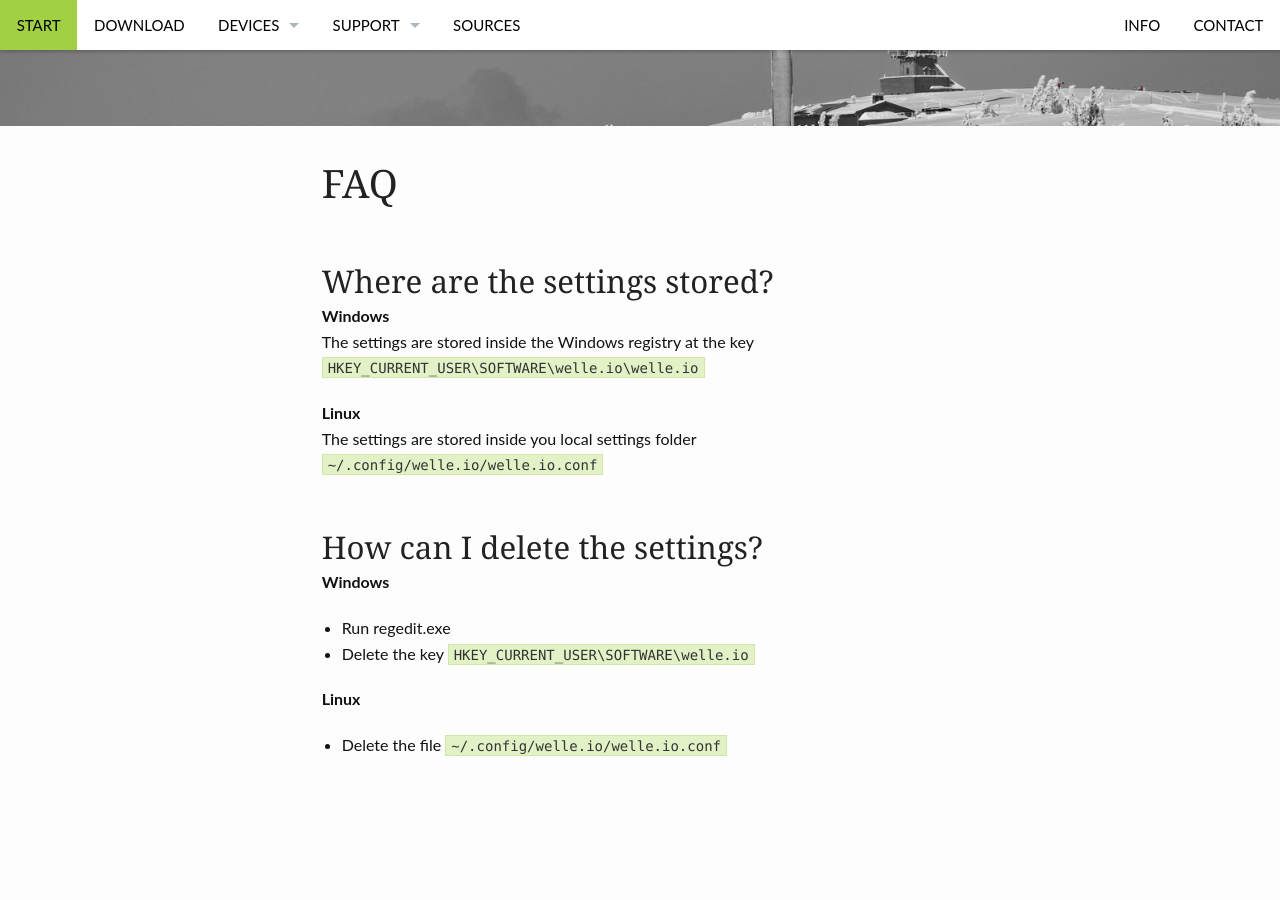
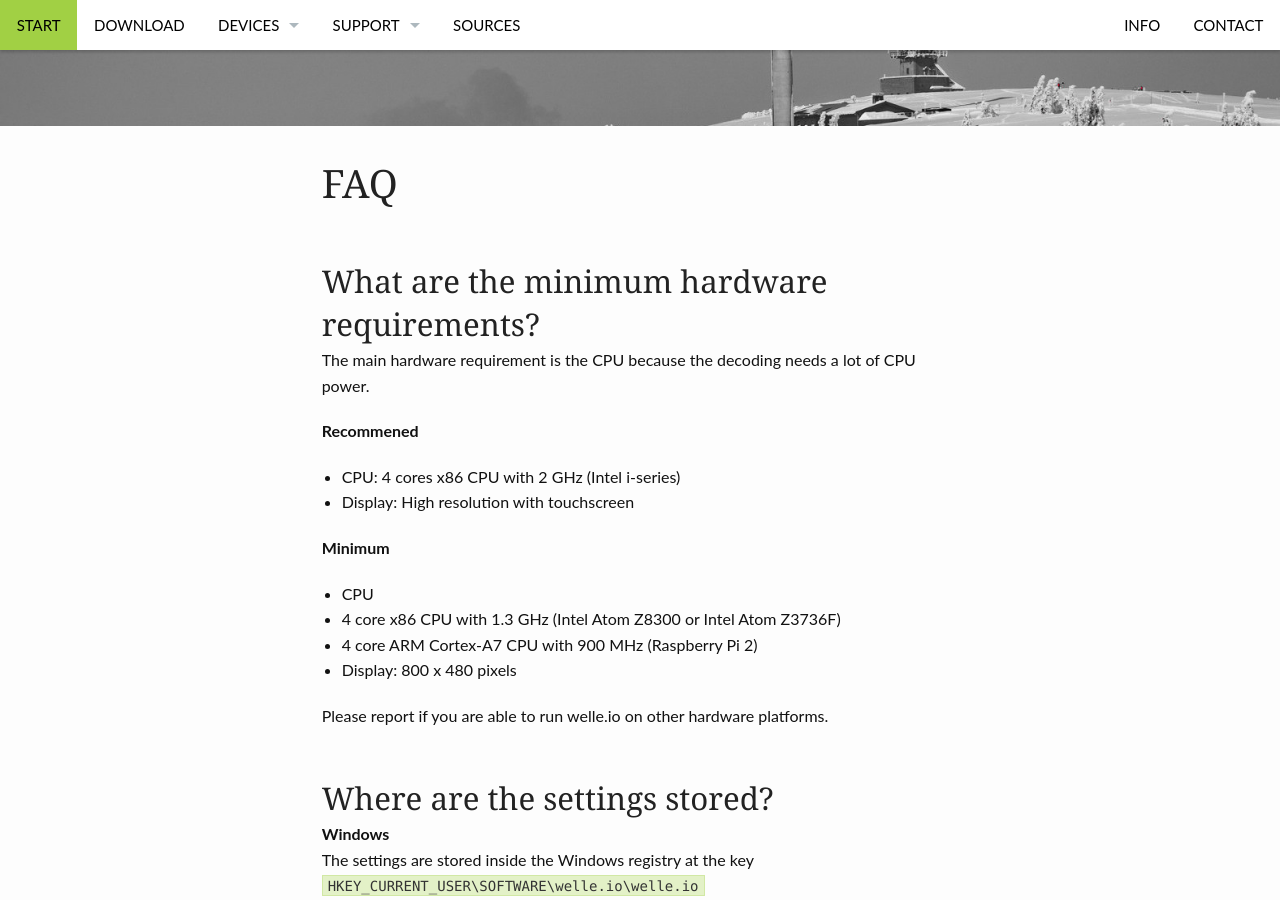
Before and after one commit to AlbrechtL/albrechtl.github.io, a Jekyll site: the page built from pages/faq.md, in a window 1280 px wide and 900 px high, scrolled down 234 px. Built offline with Jekyll 4.4.1, drawn with Linux system fonts in a browser that asks for light colours.

Commit message:
Update faq.md

```diff
--- a/pages/faq.md
+++ b/pages/faq.md
@@ -6,6 +6,20 @@ title: "FAQ"
 teaser: ""
 permalink: /faq
 ---
+## What are the minimum hardware requirements?
+The main hardware requirement is the CPU because the decoding needs a lot of CPU power.
+
+**Recommened**
+* CPU: 4 cores x86 CPU with 2 GHz (Intel i-series)
+* Display: High resolution with touchscreen
+
+**Minimum**
+* CPU
+ * 4 core x86 CPU with 1.3 GHz (Intel Atom Z8300 or Intel Atom Z3736F)
+ * 4 core ARM Cortex-A7 CPU with 900 MHz (Raspberry Pi 2)
+* Display: 800 x 480 pixels
+
+Please report if you are able to run welle.io on other hardware platforms.
 
 ## Where are the settings stored?
 **Windows**
```
